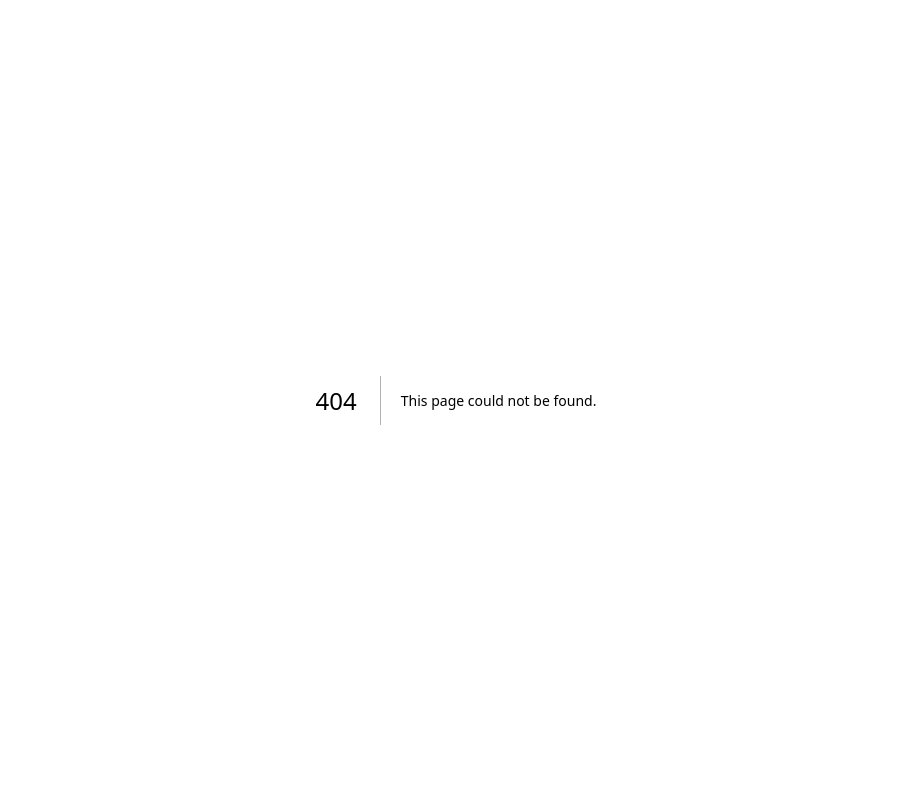
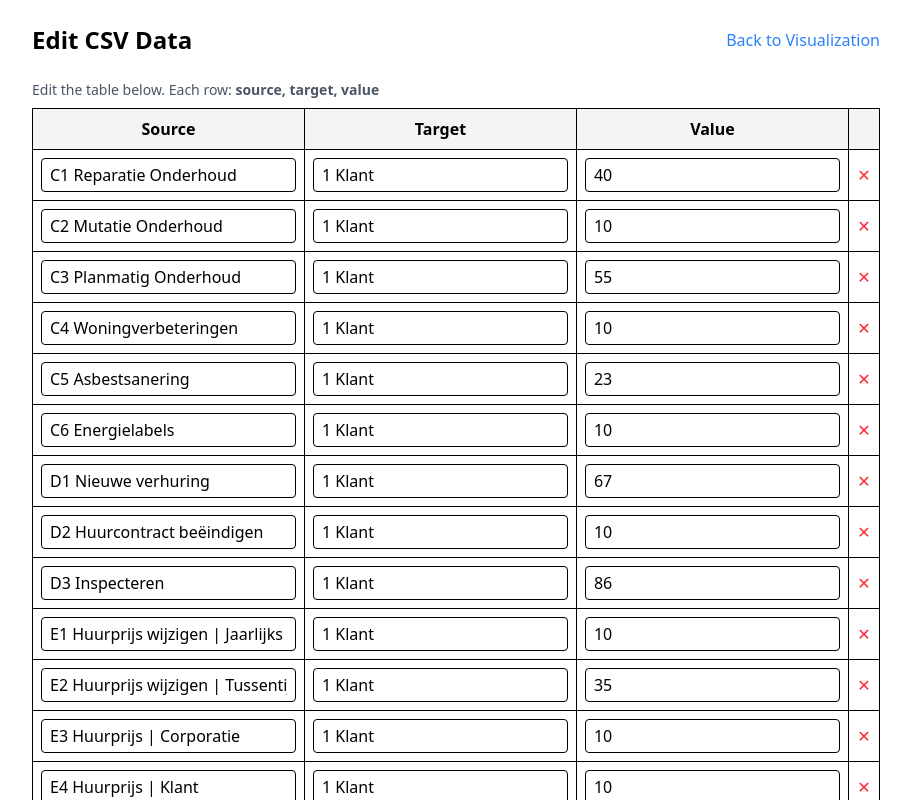
Before and after one commit to innocentmasuki/data-visualization-demo, a Next.js app: page /edit in a window 1280 px wide. Before the commit this address had no page. Shown: the top 800 px of the page, without its empty margins (184-1095 px from the left). Built offline with nearby package versions, Linux system fonts and the light colour scheme.

Commit message:
add edit data

```diff
--- /dev/null
+++ b/src/app/api/save-csv/route.ts
@@ -0,0 +1,39 @@
+import { NextRequest, NextResponse } from 'next/server'
+import fs from 'fs'
+import path from 'path'
+
+export async function POST(request: NextRequest) {
+  try {
+    const csvContent = await request.text()
+
+    // Validate CSV format
+    const lines = csvContent.trim().split('\n')
+    for (const line of lines) {
+      const parts = line.split(',')
+      if (parts.length !== 3) {
+        return NextResponse.json(
+          { error: `Invalid format in line: ${line}` },
+          { status: 400 }
+        )
+      }
+      if (isNaN(Number(parts[2]))) {
+        return NextResponse.json(
+          { error: `Value must be a number in line: ${line}` },
+          { status: 400 }
+        )
+      }
+    }
+
+    // Save the file
+    const filePath = path.join(process.cwd(), 'public', 'data', 'relationships.csv')
+    fs.writeFileSync(filePath, csvContent)
+
+    return NextResponse.json({ success: true })
+  } catch (error: any) {
+    console.error('Error saving CSV:', error)
+    return NextResponse.json(
+      { error: error.message || 'Failed to save CSV' },
+      { status: 500 }
+    )
+  }
+}
--- /dev/null
+++ b/src/app/edit/page.tsx
@@ -0,0 +1,193 @@
+'use client'
+import React, { useState, useEffect } from 'react'
+import Link from 'next/link'
+
+type Row = { source: string; target: string; value: string }
+
+const parseCSV = (csv: string): Row[] =>
+    csv
+        .trim()
+        .split('\n')
+        .filter(Boolean)
+        .map(line => {
+          const [source = '', target = '', value = ''] = line.split(',')
+          return { source: source.trim(), target: target.trim(), value: value.trim() }
+        })
+
+const toCSV = (rows: Row[]): string =>
+    rows
+        .map(r => `${r.source},${r.target},${r.value}`)
+        .join('\n')
+
+const EditCSV: React.FC = () => {
+  const [rows, setRows] = useState<Row[]>([])
+  const [loading, setLoading] = useState(true)
+  const [error, setError] = useState<string | null>(null)
+  const [saveSuccess, setSaveSuccess] = useState(false)
+
+  useEffect(() => {
+    const loadCSV = async () => {
+      try {
+        setLoading(true)
+        const res = await fetch('/data/relationships.csv')
+        if (!res.ok) throw new Error(`HTTP ${res.status}`)
+        const text = await res.text()
+        setRows(parseCSV(text))
+        setError(null)
+      } catch (err: any) {
+        setError(`Failed to load CSV: ${err.message}`)
+      } finally {
+        setLoading(false)
+      }
+    }
+    loadCSV()
+  }, [])
+
+  const handleCellChange = (idx: number, key: keyof Row, value: string) => {
+    setRows(rows =>
+        rows.map((row, i) => (i === idx ? { ...row, [key]: value } : row))
+    )
+  }
+
+  const handleAddRow = () => {
+    setRows([...rows, { source: '', target: '', value: '' }])
+  }
+
+  const handleRemoveRow = (idx: number) => {
+    setRows(rows => rows.filter((_, i) => i !== idx))
+  }
+
+  const handleSave = async () => {
+    try {
+      // Validate
+      for (const [i, row] of rows.entries()) {
+        if (!row.source || !row.target || row.value === '') {
+          throw new Error(`Row ${i + 1} is incomplete`)
+        }
+        if (isNaN(Number(row.value))) {
+          throw new Error(`Value must be a number in row ${i + 1}`)
+        }
+      }
+      const csvContent = toCSV(rows)
+      const response = await fetch('/api/save-csv', {
+        method: 'POST',
+        headers: { 'Content-Type': 'text/plain' },
+        body: csvContent,
+      })
+      if (!response.ok) throw new Error(`Server error: ${response.status}`)
+      downloadCSV(csvContent)
+      setSaveSuccess(true)
+      setTimeout(() => setSaveSuccess(false), 3000)
+    } catch (err: any) {
+      setError(err.message)
+    }
+  }
+
+  const downloadCSV = (content: string) => {
+    const blob = new Blob([content], { type: 'text/csv' })
+    const url = URL.createObjectURL(blob)
+    const a = document.createElement('a')
+    a.href = url
+    a.download = 'relationships.csv'
+    document.body.appendChild(a)
+    a.click()
+    document.body.removeChild(a)
+    URL.revokeObjectURL(url)
+  }
+
+  return (
+      <div className="p-6 max-w-4xl mx-auto">
+        <div className="flex justify-between items-center mb-6">
+          <h1 className="text-2xl font-bold">Edit CSV Data</h1>
+          <Link href="/" className="text-blue-500 hover:underline">
+            Back to Visualization
+          </Link>
+        </div>
+        {loading ? (
+            <div className="text-center py-10">Loading CSV data...</div>
+        ) : error ? (
+            <div className="bg-red-100 border border-red-400 text-red-700 px-4 py-3 rounded mb-4">
+              {error}
+            </div>
+        ) : (
+            <>
+              <div className="mb-4">
+                <p className="text-sm text-gray-600 mb-2">
+                  Edit the table below. Each row: <b>source, target, value</b>
+                </p>
+                <div className="overflow-x-auto">
+                  <table className="min-w-full border rounded bg-white shadow">
+                    <thead>
+                    <tr className="bg-gray-100">
+                      <th className="p-2 border">Source</th>
+                      <th className="p-2 border">Target</th>
+                      <th className="p-2 border">Value</th>
+                      <th className="p-2 border"></th>
+                    </tr>
+                    </thead>
+                    <tbody>
+                    {rows.map((row, idx) => (
+                        <tr key={idx} className="hover:bg-gray-50">
+                          <td className="p-2 border">
+                            <input
+                                className="w-full px-2 py-1 border rounded"
+                                value={row.source}
+                                onChange={e => handleCellChange(idx, 'source', e.target.value)}
+                            />
+                          </td>
+                          <td className="p-2 border">
+                            <input
+                                className="w-full px-2 py-1 border rounded"
+                                value={row.target}
+                                onChange={e => handleCellChange(idx, 'target', e.target.value)}
+                            />
+                          </td>
+                          <td className="p-2 border">
+                            <input
+                                className="w-full px-2 py-1 border rounded"
+                                value={row.value}
+                                onChange={e => handleCellChange(idx, 'value', e.target.value)}
+                                type="number"
+                            />
+                          </td>
+                          <td className="p-2 border text-center">
+                            <button
+                                className="text-red-500 hover:text-red-700"
+                                onClick={() => handleRemoveRow(idx)}
+                                title="Remove row"
+                            >
+                              &#10005;
+                            </button>
+                          </td>
+                        </tr>
+                    ))}
+                    </tbody>
+                  </table>
+                </div>
+                <button
+                    className="mt-3 bg-green-500 hover:bg-green-600 text-white px-4 py-2 rounded"
+                    onClick={handleAddRow}
+                >
+                  + Add Row
+                </button>
+              </div>
+              {saveSuccess && (
+                  <div className="bg-green-100 border border-green-400 text-green-700 px-4 py-3 rounded mb-4">
+                    CSV saved successfully and downloaded!
+                  </div>
+              )}
+              <div className="flex justify-end">
+                <button
+                    onClick={handleSave}
+                    className="bg-blue-500 hover:bg-blue-600 text-white font-bold py-2 px-4 rounded"
+                >
+                  Save & Download
+                </button>
+              </div>
+            </>
+        )}
+      </div>
+  )
+}
+
+export default EditCSV
--- a/src/app/page.tsx
+++ b/src/app/page.tsx
@@ -1,6 +1,7 @@
 'use client'
 import React, {useEffect, useState} from 'react'
 import { ChordDiagram, Relationship } from '@/components/diagram'
+import Link from 'next/link'
 
 const Home: React.FC = () => {
     const [relationships, setRelationships] = useState<Relationship[]>([])
@@ -39,12 +40,19 @@ const Home: React.FC = () => {
 
     return (
         <div className="p-4 space-y-6">
+            {relationships.length > 0 && <div className="flex justify-between items-center mb-4">
+                <h1 className="text-2xl font-bold">Relationship Visualization</h1>
+                <Link href="/edit" className="bg-blue-500 hover:bg-blue-600 text-white font-bold py-2 px-4 rounded">
+                    Edit CSV Data
+                </Link>
+            </div>}
+
             <div className="border rounded p-4">
                 {relationships.length > 0 ? (
                     <ChordDiagram relationships={relationships}  />
                 ) : (
-                    <p className="text-gray-500">
-                        Click “Load CSV from /public” or enter data above to render.
+                    <p className="text-gray-500 text-center">
+                        Loading...
                     </p>
                 )}
             </div>
```
Also changed, not shown: public/data/relationships.csv.
